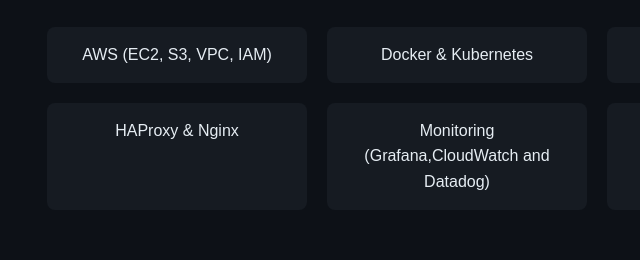
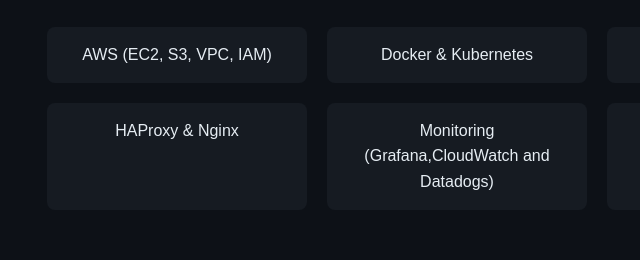
Before and after one commit to Kenny2113/my-portfolio-website, a plain HTML site: page Kennedy-1.0.0/index.html in a window 1280 px wide. Shown: the part 1210-1470 px from the top of the page, 43-683 px from the left. Drawn offline with Linux system fonts and the light colour scheme.

```diff
--- a/Kennedy-1.0.0/index.html
+++ b/Kennedy-1.0.0/index.html
@@ -98,7 +98,7 @@
         <div class="skill">Terraform & Ansible</div>
         <div class="skill">CI/CD (GitHub Actions)</div>
         <div class="skill">HAProxy & Nginx</div>
-        <div class="skill">Monitoring (Grafana,CloudWatch and Datadog)</div>
+        <div class="skill">Monitoring (Grafana,CloudWatch and Datadogs)</div>
         <div class="skill">Linux Administration</div>
         <div class="skill">Networking & Load Balancing</div>
       </div>
```
